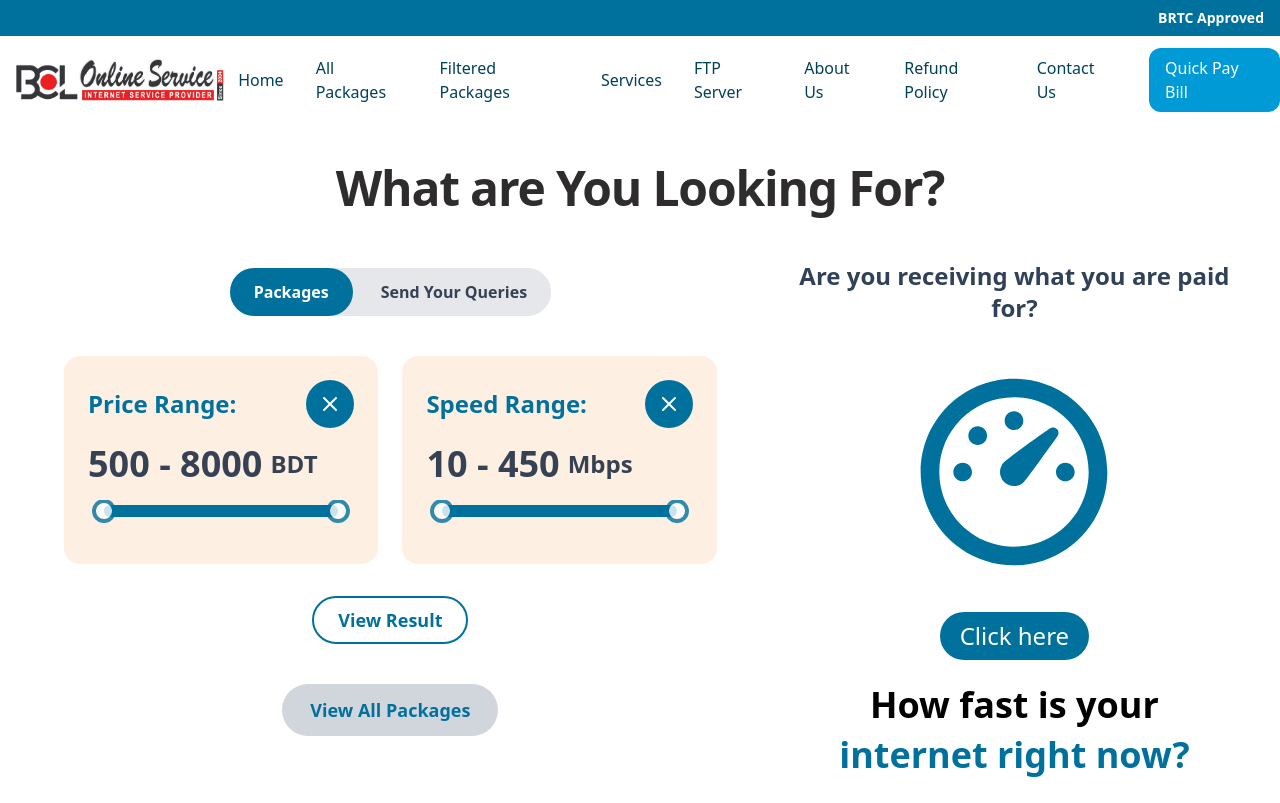
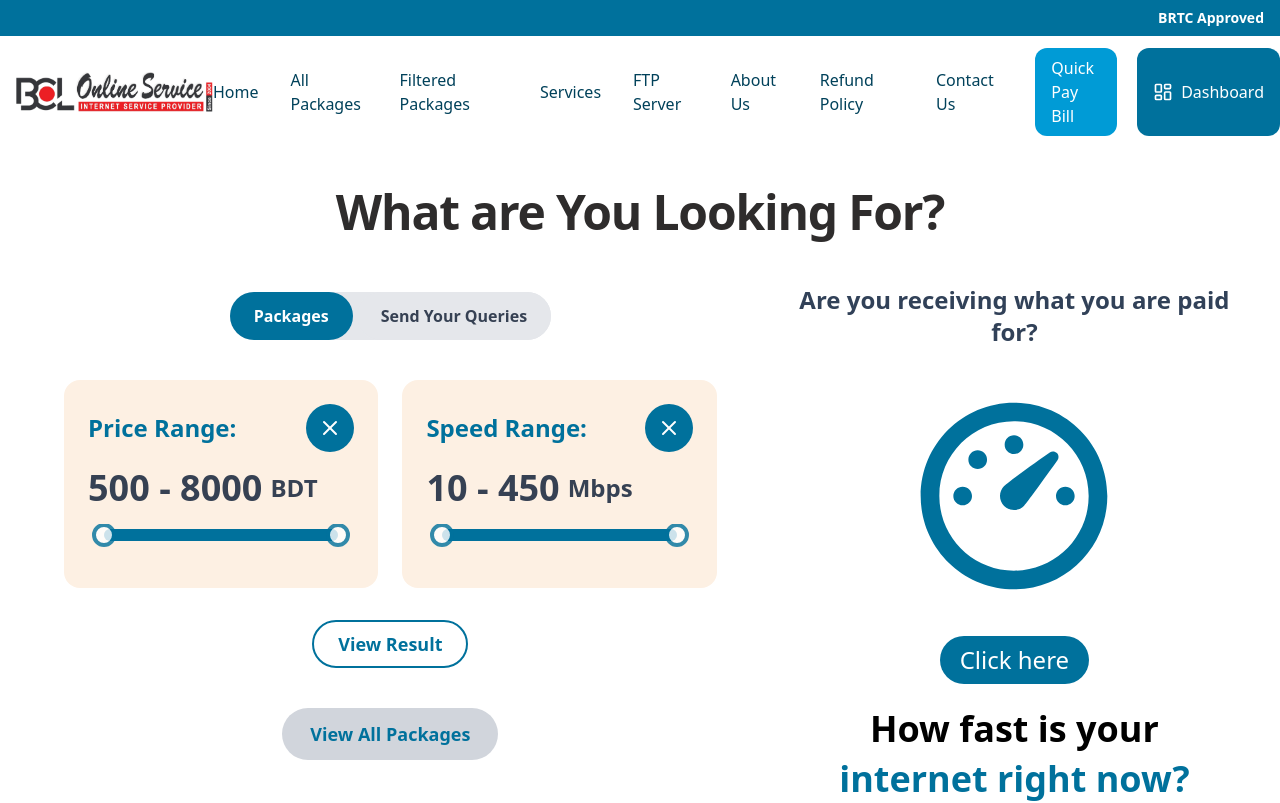
Before and after one commit to ZitanSalehin/fullstack-mern-bcl-internet, a React (Vite) app in the folder client/: page / in a window 1280 px wide. Shown: the top 803 px of the page. Built offline with nearby package versions, Linux system fonts and the light colour scheme; no server answers.

Commit message:
dashboard link

```diff
--- a/client/src/components/Header.jsx
+++ b/client/src/components/Header.jsx
@@ -1,3 +1,4 @@
+import { LayoutDashboardIcon } from "lucide-react";
 import { useState } from "react";
 import { Link } from "react-router-dom";
 import { logo, mobileMenu } from "../assets/index";
@@ -74,12 +75,12 @@ export default function Header() {
               >
                 Quick Pay Bill
               </Link>
-              {/* <Link
-                to="/"
-                className="bg-tertiary text-white rounded-xl px-4 py-2"
+              <Link
+                to="/dashboard"
+                className="bg-tertiary flex items-center gap-2 text-white rounded-xl px-4 py-2"
               >
-                Bill Pay
-              </Link> */}
+                <LayoutDashboardIcon size="20" /> Dashboard
+              </Link>
             </li>
           </ul>
 
@@ -193,19 +194,19 @@ export default function Header() {
               Refund Policy
             </Link>
             <div className="border-b border-gray-400">
-              <li className="flex gap-2 pb-2">
+              <li className="flex flex-col gap-2 pb-2">
                 <Link
                   to="/"
-                  className="bg-orange-500 text-white text-sm rounded-3xl px-3 py-3"
+                  className="bg-orange-500 w-fit text-white text-sm rounded-lg px-3 py-3"
                 >
                   Quick Pay Bill
                 </Link>
-                {/* <Link
-                  to="/"
-                  className="bg-[#00719c] text-white text-sm rounded-3xl px-3 py-3"
+                <Link
+                  to="/dashboard"
+                  className="bg-[#00719c] flex gap-2 items-center text-white text-sm rounded-lg px-3 py-3 w-fit"
                 >
-                  Bill Pay
-                </Link> */}
+                  <LayoutDashboardIcon size="20" /> Dashboard
+                </Link>
               </li>
             </div>
             <p className="border-b border-gray-400 p-2">BTRC Approved Tariff</p>
```
